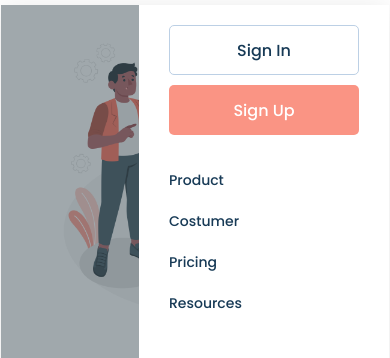
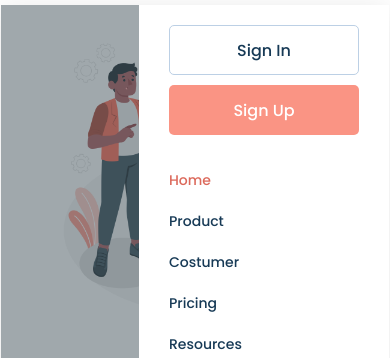
Before and after one commit to TemplateVentures/Creative, a plain HTML site: page index.html in a window 390 px wide. Both pictures are taken after a click on the element 334 px from the left and 40 px from the top of the page. Shown: the part 76-434 px from the top of the page. Drawn offline with nearby package versions, Linux system fonts and the light colour scheme.

Commit message:
Add files via upload

```diff
--- a/css/navigation.css
+++ b/css/navigation.css
@@ -35,6 +35,11 @@
     padding: 5px 10px;
     font-size: 14px;
 }
+
+.nav-Active{
+    color: #DC695B;
+}
+
 .navlink li:hover{
     color: #FA9484;
     cursor: pointer;
@@ -168,14 +173,14 @@
         right: 0;
         opacity: 1;
         visibility: visible;
-        transition: 0.3s;
+        transition: 0.7s !important;
     }
     /* to show navlink overlay */
     .nav-sm-cont-show{
         right: 0;
         opacity: 1;
         visibility: visible;
-        transition: 0.4s;
+        transition: 0.6s !important;
     }
 }
 
--- a/index.html
+++ b/index.html
@@ -21,11 +21,12 @@
                     <img src="./img/logo.png" alt="logo" width="150px">
                 </div>
                 <div class="naviagtion-link">
-                    <div class="navlink">
-                        <li onclick="closeHandler()"><a href="#product">Product</a></li>
-                        <li onclick="closeHandler()"><a href="#costumer">Costumer</a></li>
-                        <li onclick="closeHandler()"><a href="#pricing">Pricing</a></li>
-                        <li onclick="closeHandler()"><a href="#resources">Resources</a></li>
+                    <div class="navlink" id="navlink">
+                        <li class="links nav-Active"><a href="#">Home</a></li>
+                        <li class="links "><a href="#product">Product</a></li>
+                        <li class="links"><a href="#costumer">Costumer</a></li>
+                        <li class="links"><a href="#pricing">Pricing</a></li>
+                        <li class="links"><a href="#resources">Resources</a></li>
                     </div>
                     <div class="singin-singup">
                         <span>Sign In</span>
@@ -43,11 +44,12 @@
                             <span>Sign In</span>
                             <span class="active">Sign Up</span>
                         </div>
-                        <div class="navlink">
-                            <li onclick="closeHandler()"><a href="#product">Product</a></li>
-                            <li onclick="closeHandler()"><a href="#costumer">Costumer</a></li>
-                            <li onclick="closeHandler()"><a href="#pricing">Pricing</a></li>
-                            <li onclick="closeHandler()"><a href="#resources">Resources</a></li>
+                        <div class="navlink" id="navlink">
+                            <li class="links nav-Active" onclick="closeHandler()"><a href="#">Home</a></li>
+                            <li class="links" onclick="closeHandler()"><a href="#product">Product</a></li>
+                            <li class="links" onclick="closeHandler()"><a href="#costumer">Costumer</a></li>
+                            <li class="links" onclick="closeHandler()"><a href="#pricing">Pricing</a></li>
+                            <li class="links" onclick="closeHandler()"><a href="#resources">Resources</a></li>
                         </div>
                     </div>
                 </div>
--- a/js/app.js
+++ b/js/app.js
@@ -14,3 +14,16 @@ function closeHandler(){
     navlinkCont.classList.toggle('nav-sm-screen-show');
     document.body.style.overflow = "visible";
 }
+
+
+
+// Add active class to the current button (highlight it)
+var navLink = document.getElementById("navlink");
+var links = navLink.getElementsByClassName("links");
+for (var i = 0; i < links.length; i++) {
+    links[i].addEventListener("click", function() {
+    var current = document.getElementsByClassName("nav-Active");
+    current[0].className = current[0].className.replace(" nav-Active", "");
+    this.className += " nav-Active";
+  });
+}
```
